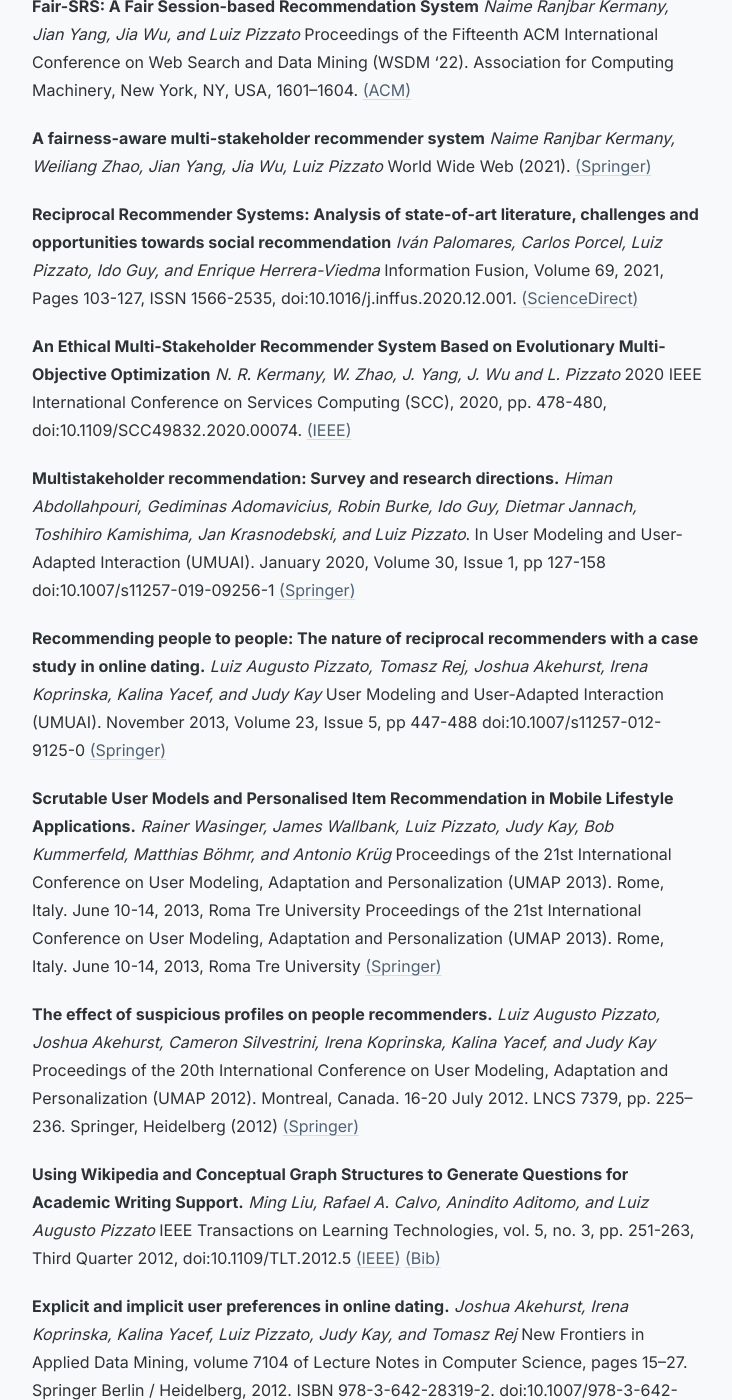
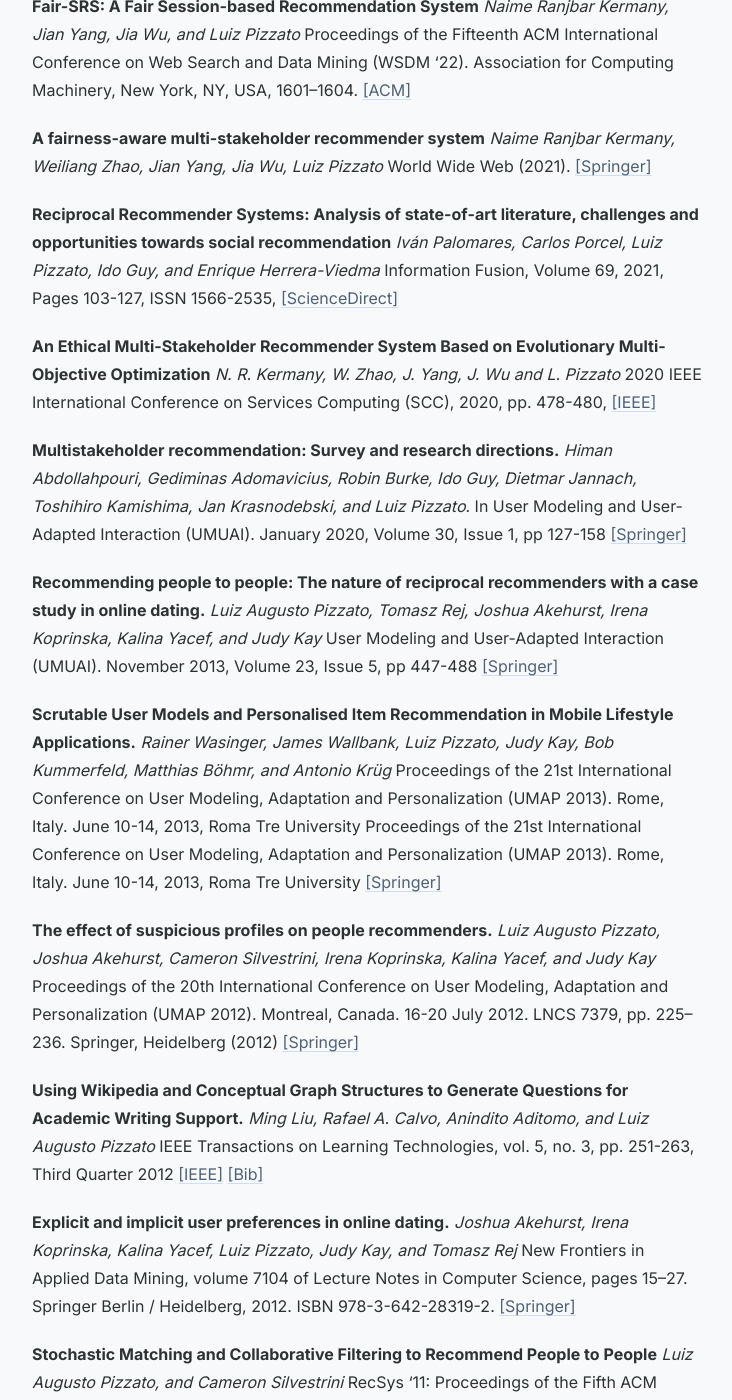
Before and after one commit to pizzato/pizzato.github.io, a Jekyll site: the page built from publications/index.markdown, in a window 1280 px wide and 1400 px high, scrolled down 3372 px. Shown: the whole window, without its empty margins (272-1004 px from the left). Built offline with Jekyll 4.4.1, drawn with Linux system fonts in a browser that asks for light colours; some of the changed text lies outside the part shown.

Commit message:
fix: change all link labels from (Round) to [Square] brackets; remove bare doi: text
Co-Authored-By: Claude Sonnet 4.5 <noreply@anthropic.com>

```diff
--- a/publications/index.markdown
+++ b/publications/index.markdown
@@ -39,19 +39,19 @@ I have published over 50 publications with over 1,600 citations (h-index 19). Fo
 Inventors: _Dan Jermyn, Luiz Pizzato, Anna Leontjeva, Kaavya Sriskandaraja, Sandeepa Kannangara, Jack Elliott_
 Applicant: _Commonwealth Bank of Australia_
 Provisional Australian Patent Filled on 27 June 2024
-[(IP Australia)](https://ipsearch.ipaustralia.gov.au/patents/2024901967) [(Google Patents)](https://patents.google.com/patent/AU2024901967)
+[[IP Australia]](https://ipsearch.ipaustralia.gov.au/patents/2024901967) [[Google Patents]](https://patents.google.com/patent/AU2024901967)
 
 **A vector embedder for non-natural language data**
 Inventors: _Dan Jermyn, Luiz Pizzato, Anna Leontjeva, Naomi Ranjbar Kermany, Patrick Songco, Jack Elliott_
 Applicant: _Commonwealth Bank of Australia_
 Australian Patent Filled on 28 Mar 2024
-[(IP Australia)](https://ipsearch.ipaustralia.gov.au/patents/2024202048)
+[[IP Australia]](https://ipsearch.ipaustralia.gov.au/patents/2024202048)
 
 **Cryptographic datashare control for blockchain**
 Inventors: _David Treat, John Velissarios, Teresa Tung, Luiz Pizzato, Deborah Garand, Atieh Ranjbar Kermany, Chia Jung Chang, and Arjun Sitaraman Krishnan_.
 Applicant: _Accenture Global Solutions Limited_
 United States Patent No 10,721,217. 21 July 2020
-[(Google Patents)](https://patents.google.com/patent/US10721217)
+[[Google Patents]](https://patents.google.com/patent/US10721217)
 
 
 ## Edited
@@ -60,13 +60,13 @@ United States Patent No 10,721,217. 21 July 2020
 **RecSys '23: Proceedings of the 17th ACM Conference on Recommender Systems**
 Editors: _Jie Zhang, Li Chen, Shlomo Berkovsky, Min Zhang, Tommaso di Noia, Justin Basilico, Luiz Pizzato, Yang Song_
 Singapore, September 18-22, 2023. ISBN: 979-8-4007-0241-9
-[(ACM)](https://dl.acm.org/doi/proceedings/10.1145/3604915)
+[[ACM]](https://dl.acm.org/doi/proceedings/10.1145/3604915)
 
 
 **Proceedings of the Second Workshop on Community Mining and People Recommenders**
 Edited by: _Jaakko Hollmén, Panagiotis Papapetrou and Luiz Augusto Pizzato_
 ECML/PKDD 2012, Bristol, UK, September 28, 2012
-[(Web)](https://research.ics.aalto.fi/events/commper2012/index.html) [(PDF)](https://research.ics.aalto.fi/events/commper2012/COMMPER2012.pdf)
+[[Web]](https://research.ics.aalto.fi/events/commper2012/index.html) [[PDF]](https://research.ics.aalto.fi/events/commper2012/COMMPER2012.pdf)
 
 
 
@@ -74,7 +74,7 @@ ECML/PKDD 2012, Bristol, UK, September 28, 2012
 **Proceedings of the 1st International Workshop on TV and multimedia personalization (TVM²P 2012)**
 Edited by: _Shlomo Berkovsky and Luiz Pizzato_
 UMAP 2012, Montreal, Canada, July 16, 2012
-[(CEUR-WS)](http://ceur-ws.org/Vol-872/#tvm2p2012)
+[[CEUR-WS]](http://ceur-ws.org/Vol-872/#tvm2p2012)
 
 
 
@@ -82,7 +82,7 @@ UMAP 2012, Montreal, Canada, July 16, 2012
 **Proceedings of the First Workshop on Community Mining and People Recommenders**
 Edited by: _Panagiotis Papapetrou, Luiz Augusto Pizzato, Aristides Gioni, Xiongcai Cai_
 IEEE ICDM 2011, Vancouver, Canada, 2011
-[(IEEE)](http://doi.ieeecomputersociety.org/10.1109/ICDMW.2011.192) [(Bib)](http://www.computer.org/plugins/dl/citation/abs/bibtex/description/doi/10.1109/ICDMW.2011.192.bib)
+[[IEEE]](http://doi.ieeecomputersociety.org/10.1109/ICDMW.2011.192) [[Bib]](http://www.computer.org/plugins/dl/citation/abs/bibtex/description/doi/10.1109/ICDMW.2011.192.bib)
 
 
 
@@ -90,7 +90,7 @@ IEEE ICDM 2011, Vancouver, Canada, 2011
 **Proceedings of the Australasian Language Technology Association Workshop 2009**
 Edited by: _Luiz Pizzato and Rolf Schwitter_
 Sydney, Australia, 2009
-[(ACL Anthology)](https://aclanthology.org/volumes/U09-1/) [(PDF)](https://aclanthology.org/U09-1.pdf)
+[[ACL Anthology]](https://aclanthology.org/volumes/U09-1/) [[PDF]](https://aclanthology.org/U09-1.pdf)
 
 
 
@@ -105,77 +105,77 @@ Sydney, Australia, 2009
 _Arshnoor Kaur, Amanda Aird, Harris Borman, Andrea Nicastro, Anna Leontjeva, Luiz Pizzato, and Dan Jermyn_
 Proceedings of the 33rd ACM Conference on User Modeling, Adaptation and Personalization (UMAP ‘25).
 Association for Computing Machinery, New York, NY, USA, 185–193.
-[(ACM)](https://doi.org/10.1145/3699682.3728339) 🏆 [Best Paper Award](https://um.org/awards/best-paper-awards)
+[[ACM]](https://doi.org/10.1145/3699682.3728339) 🏆 [Best Paper Award](https://um.org/awards/best-paper-awards)
 
 
 **FeatureCuts: Feature Selection for Large Data by Optimizing the Cutoff**
 _Andy Hu, Devika Prasad, Luiz Pizzato, Nicholas Foord, Arman Abrahamyan, Anna Leontjeva, Cooper Doyle, Dan Jermyn_
 2025 IEEE International Conference on Big Data (IEEE BigData), 2025, pp. 2308–2319.
-[(PDF)](https://arxiv.org/pdf/2508.00954) [(arXiv)](https://arxiv.org/abs/2508.00954)
+[[PDF]](https://arxiv.org/pdf/2508.00954) [[arXiv]](https://arxiv.org/abs/2508.00954)
 
 
 **A Robust and Efficient Pipeline for Enterprise-Level Large-Scale Entity Resolution**
 _Sandeepa Kannangara, Arman Abrahamyan, Daniel Elias, Thomas Kilby, Nadav Dar, Luiz Pizzato, Anna Leontjeva, Dan Jermyn_
 2025 IEEE International Conference on Big Data (IEEE BigData), 2025, pp. 2359–2368.
-[(PDF)](https://arxiv.org/pdf/2508.03767) [(arXiv)](https://arxiv.org/abs/2508.03767)
+[[PDF]](https://arxiv.org/pdf/2508.03767) [[arXiv]](https://arxiv.org/abs/2508.03767)
 
 
 **Do LLM Personas Dream of Bull Markets? Comparing Human and AI Investment Strategies Through the Lens of the Five-Factor Model**
 _H Borman, A Leontjeva, L Pizzato, MK Jiang, D Jermyn_
 NeurIPS 2024 Workshop Open-World Agents
-[(PDF)](https://arxiv.org/pdf/2411.05801) [(arXiv)](https://arxiv.org/abs/2411.05801) [(OpenReview)](https://openreview.net/pdf?id=b2lFzaGlan)
+[[PDF]](https://arxiv.org/pdf/2411.05801) [[arXiv]](https://arxiv.org/abs/2411.05801) [[OpenReview]](https://openreview.net/pdf?id=b2lFzaGlan)
 
 
 **PD-SRS: Personalized Diversity for a Fair Session-Based Recommendation System**
 _Naime Ranjbar Kermany, Luiz Pizzato, Jian Yang, Shan Xue, Jia Wu_
 Service-Oriented Computing. ICSOC 2022. Lecture Notes in Computer Science, vol 13740. Springer, Cham.
-[(Springer)](https://doi.org/10.1007/978-3-031-20984-0_23)
+[[Springer]](https://doi.org/10.1007/978-3-031-20984-0_23)
 
 
 
 **A Multi-Stakeholder Recommender System for Rewards Recommendations**
 _Naime Ranjbar Kermany, Luiz Pizzato, Thireindar Min, Callum Scott, and Anna Leontjeva_
 Proceedings of the 16th ACM Conference on Recommender Systems (RecSys '22). Association for Computing Machinery, New York, NY, USA, 484–487.
-[(ACM)](https://dl.acm.org/doi/10.1145/3523227.3547388)
+[[ACM]](https://dl.acm.org/doi/10.1145/3523227.3547388)
 
 
 **Fair-SRS: A Fair Session-based Recommendation System**
 _Naime Ranjbar Kermany, Jian Yang, Jia Wu, and Luiz Pizzato_
 Proceedings of the Fifteenth ACM International Conference on Web Search and Data Mining (WSDM '22). Association for Computing Machinery, New York, NY, USA, 1601–1604.
-[(ACM)](https://dl.acm.org/doi/10.1145/3488560.3502191)
+[[ACM]](https://dl.acm.org/doi/10.1145/3488560.3502191)
 
 
 **A fairness-aware multi-stakeholder recommender system**
 _Naime Ranjbar Kermany, Weiliang Zhao, Jian Yang, Jia Wu, Luiz Pizzato_
 World Wide Web (2021).
-[(Springer)](https://link.springer.com/article/10.1007/s11280-021-00946-8)
+[[Springer]](https://link.springer.com/article/10.1007/s11280-021-00946-8)
 
 
 
 **Reciprocal Recommender Systems: Analysis of state-of-art literature, challenges and opportunities towards social recommendation**
 _Iván Palomares, Carlos Porcel, Luiz Pizzato, Ido Guy, and Enrique Herrera-Viedma_
-Information Fusion, Volume 69, 2021, Pages 103-127, ISSN 1566-2535, doi:10.1016/j.inffus.2020.12.001.
-[(ScienceDirect)](https://www.sciencedirect.com/science/article/pii/S1566253520304267)
+Information Fusion, Volume 69, 2021, Pages 103-127, ISSN 1566-2535,
+[[ScienceDirect]](https://www.sciencedirect.com/science/article/pii/S1566253520304267)
 
 
 
 **An Ethical Multi-Stakeholder Recommender System Based on Evolutionary Multi-Objective Optimization**
 _N. R. Kermany, W. Zhao, J. Yang, J. Wu and L. Pizzato_
-2020 IEEE International Conference on Services Computing (SCC), 2020, pp. 478-480, doi:10.1109/SCC49832.2020.00074.
-[(IEEE)](https://ieeexplore.ieee.org/abstract/document/9284606)
+2020 IEEE International Conference on Services Computing (SCC), 2020, pp. 478-480,
+[[IEEE]](https://ieeexplore.ieee.org/abstract/document/9284606)
 
 
 
 **Multistakeholder recommendation: Survey and research directions.**
 _Himan Abdollahpouri, Gediminas Adomavicius, Robin Burke, Ido Guy, Dietmar Jannach, Toshihiro Kamishima, Jan Krasnodebski, and Luiz Pizzato_.
-In User Modeling and User-Adapted Interaction (UMUAI). January 2020, Volume 30, Issue 1, pp 127-158 doi:10.1007/s11257-019-09256-1 [(Springer)](https://doi.org/10.1007/s11257-019-09256-1)
+In User Modeling and User-Adapted Interaction (UMUAI). January 2020, Volume 30, Issue 1, pp 127-158 [[Springer]](https://doi.org/10.1007/s11257-019-09256-1)
 
 
 
 **Recommending people to people: The nature of reciprocal recommenders with a case study in online dating.**
 _Luiz Augusto Pizzato, Tomasz Rej, Joshua Akehurst, Irena Koprinska, Kalina Yacef, and Judy Kay_
-User Modeling and User-Adapted Interaction (UMUAI). November 2013, Volume 23, Issue 5, pp 447-488 doi:10.1007/s11257-012-9125-0
-[(Springer)](http://dx.doi.org/10.1007/s11257-012-9125-0)
+User Modeling and User-Adapted Interaction (UMUAI). November 2013, Volume 23, Issue 5, pp 447-488
+[[Springer]](http://dx.doi.org/10.1007/s11257-012-9125-0)
 
 
 
@@ -184,29 +184,29 @@ User Modeling and User-Adapted Interaction (UMUAI). November 2013, Volume 23, Is
 _Rainer Wasinger, James Wallbank, Luiz Pizzato, Judy Kay, Bob Kummerfeld, Matthias Böhmr, and Antonio Krüg_
 Proceedings of the 21st International Conference on User Modeling, Adaptation and Personalization (UMAP 2013). Rome, Italy. June 10-14, 2013, Roma Tre University
 Proceedings of the 21st International Conference on User Modeling, Adaptation and Personalization (UMAP 2013). Rome, Italy. June 10-14, 2013, Roma Tre University
-[(Springer)](http://dx.doi.org/10.1007/978-3-642-38844-6_7)
+[[Springer]](http://dx.doi.org/10.1007/978-3-642-38844-6_7)
 
 
 **The effect of suspicious profiles on people recommenders.**
 _Luiz Augusto Pizzato, Joshua Akehurst, Cameron Silvestrini, Irena Koprinska, Kalina Yacef, and Judy Kay_
 Proceedings of the 20th International Conference on User Modeling, Adaptation and Personalization (UMAP 2012). Montreal, Canada. 16-20 July 2012. LNCS 7379, pp. 225--236. Springer, Heidelberg (2012)
-[(Springer)](http://dx.doi.org/10.1007/978-3-642-31454-4_19)
+[[Springer]](http://dx.doi.org/10.1007/978-3-642-31454-4_19)
 
 
 
 
 **Using Wikipedia and Conceptual Graph Structures to Generate Questions for Academic Writing Support.**
 _Ming Liu, Rafael A. Calvo, Anindito Aditomo, and Luiz Augusto Pizzato_
-IEEE Transactions on Learning Technologies, vol. 5, no. 3, pp. 251-263, Third Quarter 2012, doi:10.1109/TLT.2012.5
-[(IEEE)](http://doi.ieeecomputersociety.org/10.1109/TLT.2012.5) [(Bib)](http://www.computer.org/plugins/dl/citation/abs/bibtex/description/doi/10.1109/TLT.2012.5.bib)
+IEEE Transactions on Learning Technologies, vol. 5, no. 3, pp. 251-263, Third Quarter 2012
+[[IEEE]](http://doi.ieeecomputersociety.org/10.1109/TLT.2012.5) [[Bib]](http://www.computer.org/plugins/dl/citation/abs/bibtex/description/doi/10.1109/TLT.2012.5.bib)
 
 
 
 
 **Explicit and implicit user preferences in online dating.**
 _Joshua Akehurst, Irena Koprinska, Kalina Yacef, Luiz Pizzato, Judy Kay, and Tomasz Rej_
-New Frontiers in Applied Data Mining, volume 7104 of Lecture Notes in Computer Science, pages 15–27. Springer Berlin / Heidelberg, 2012. ISBN 978-3-642-28319-2. doi:10.1007/978-3-642-28320-8_2.
-[(Springer)](http://dx.doi.org/10.1007/978-3-642-28320-8_2)
+New Frontiers in Applied Data Mining, volume 7104 of Lecture Notes in Computer Science, pages 15–27. Springer Berlin / Heidelberg, 2012. ISBN 978-3-642-28319-2.
+[[Springer]](http://dx.doi.org/10.1007/978-3-642-28320-8_2)
 
 
 
@@ -214,7 +214,7 @@ New Frontiers in Applied Data Mining, volume 7104 of Lecture Notes in Computer S
 **Stochastic Matching and Collaborative Filtering to Recommend People to People**
 _Luiz Augusto Pizzato, and Cameron Silvestrini_
 RecSys '11: Proceedings of the Fifth ACM Conference on Recommender Systems. Chicago, 23-27 October 2011
-[(ACM)](https://doi.org/10.1145/2043932.2043998)
+[[ACM]](https://doi.org/10.1145/2043932.2043998)
 
 
 
@@ -222,7 +222,7 @@ RecSys '11: Proceedings of the Fifth ACM Conference on Recommender Systems. Chic
 **CCR - A Content-Collaborative Reciprocal Recommender for Online Dating**
 _Joshua Akehurst, Irena Koprinska, Kalina Yacef, Luiz Pizzato, Judy Kay, and Tomasz Rej_
 Proceedings of the 22nd International Joint Conference on Artificial Intelligence (IJCAI 2011). Barcelona, Spain. 16-22 July 2011
-[(IJCAI)](http://ijcai.org/papers11/Papers/IJCAI11-367.pdf)
+[[IJCAI]](http://ijcai.org/papers11/Papers/IJCAI11-367.pdf)
 
 
 
@@ -230,7 +230,7 @@ Proceedings of the 22nd International Joint Conference on Artificial Intelligenc
 **Finding someone you will like and who won't reject you.**
 _Luiz Pizzato, Tomasz Rej, Kalina Yacef, Irena Koprinska and Judy Kay_
 Proceedings of the 19th International Conference on User Modeling, Adaptation and Personalization (UMAP 2011). Girona, Spain. 11-15 July 2011. LNCS 6787, pp. 269--280. Springer, Heidelberg (2012)
-[(Springer)](http://dx.doi.org/10.1007/978-3-642-22362-4_23)
+[[Springer]](http://dx.doi.org/10.1007/978-3-642-22362-4_23)
 
 
 
@@ -239,14 +239,14 @@ Proceedings of the 19th International Conference on User Modeling, Adaptation an
 _Luiz Pizzato, Thomas Chung, Tomasz Rej, Kalina Yacef, Irena Koprinska and Judy Kay_
 Proceedings of the Workshop on Preference Learning (PL-10) at the European Conference on Machine Learning and Principles and Practice of Knowledge Discovery in Databases (ECML PKDD). Barcelona, Spain. 24 September 2010
 Proceedings of the Workshop on Preference Learning (PL-10) at the European Conference on Machine Learning and Principles and Practice of Knowledge Discovery in Databases (ECML PKDD). Barcelona, Spain. 24 September 2010
-[(Workshop)](https://web.archive.org/web/20151130092112/https://www.ke.tu-darmstadt.de/events/PL-10/) [(PDF)]({{ site.url }}/assets/pdf/papers/ECML-PKDD-PL-10-8-Pizzato.pdf)
+[[Workshop]](https://web.archive.org/web/20151130092112/https://www.ke.tu-darmstadt.de/events/PL-10/) [[PDF]]({{ site.url }}/assets/pdf/papers/ECML-PKDD-PL-10-8-Pizzato.pdf)
 
 
 
 **RECON: A Reciprocal Recommender for Online Dating.**
 _Luiz Pizzato, Tomek Rej, Thomas Chung, Irena Koprinska and Judy Kay_
 RecSys '10: Proceedings of the Fourth ACM Conference on Recommender Systems. Barcelona, 26-30 September 2010
-[(ACM)](https://doi.org/10.1145/1864708.1864747)
+[[ACM]](https://doi.org/10.1145/1864708.1864747)
 
 
 
@@ -254,7 +254,7 @@ RecSys '10: Proceedings of the Fourth ACM Conference on Recommender Systems. Bar
 **Reciprocal Recommender System for Online Dating**
 _Luiz Pizzato, Tomek Rej, Thomas Chung, Irena Koprinska and Judy Kay_
 RecSys '10 (demonstration session): Proceedings of the Fourth ACM Conference on Recommender Systems. Barcelona, 26-30 September 2010
-[(ACM)](https://dl.acm.org/doi/10.1145/1864708.1864787)
+[[ACM]](https://dl.acm.org/doi/10.1145/1864708.1864787)
 
 
 
@@ -263,14 +263,14 @@ RecSys '10 (demonstration session): Proceedings of the Fourth ACM Conference on
 _Luiz Pizzato, Tomek Rej, Thomas Chung, Kalina Yacef, Irena Koprinska and Judy Kay_
 Proceedings of the Workshop on Intelligent Techniques for Web Personalization & Recommender Systems (ITWP'10) at User Modeling, Adaptation and Personalization (UMAP 2010), Big Island of Hawaii. 2010.
 Proceedings of the Workshop on Intelligent Techniques for Web Personalization & Recommender Systems (ITWP'10) at User Modeling, Adaptation and Personalization (UMAP 2010), Big Island of Hawaii. 2010.
-[(Workshop)](https://web.archive.org/web/20120328082339/http://ls13-www.cs.uni-dortmund.de/homepage/ITWP2010/index.shtml) [(PDF)]({{ site.url }}/assets/pdf/papers/UMAP2010-ITWP-Pizzato-ReciprocalRecommender.pdf)
+[[Workshop]](https://web.archive.org/web/20120328082339/http://ls13-www.cs.uni-dortmund.de/homepage/ITWP2010/index.shtml) [[PDF]]({{ site.url }}/assets/pdf/papers/UMAP2010-ITWP-Pizzato-ReciprocalRecommender.pdf)
 
 
 
 **Indexing on Semantic Roles for Question Answering.**
 _Luiz Pizzato and Diego Molla_
 Proceedings of the Coling 2008 Workshop Information Retrieval for Question Answering (IR4QA-08). Manchester, August, 2008
-[(ACL)](https://aclanthology.org/W08-1810/) [(PDF)](https://aclanthology.org/W08-1810.pdf)
+[[ACL]](https://aclanthology.org/W08-1810/) [[PDF]](https://aclanthology.org/W08-1810.pdf)
 
 
 
@@ -278,7 +278,7 @@ Proceedings of the Coling 2008 Workshop Information Retrieval for Question Answe
 **Question Prediction Language Model.**
 _Luiz Pizzato and Diego Molla_
 Proceedings Australasian Language Technology Workshop 2007, Melbourne, December 2007.
-[(ACL)](https://aclanthology.org/U07-1014/) [(PDF)](https://aclanthology.org/U07-1014.pdf)
+[[ACL]](https://aclanthology.org/U07-1014/) [[PDF]](https://aclanthology.org/U07-1014.pdf)
 
 
 
@@ -294,7 +294,7 @@ The Fifteenth Text REtrieval Conference (TREC 2006)
 **Pseudo Relevance Feedback Using Named Entities for Question Answering.**
 _Luiz Pizzato, Diego Molla and Cecile Paris_
 In Proceedings of the Australasian Language Technology Workshop 2006. Sydney University, November 2006.
-[(PDF)](https://aclanthology.org/U06-1012.pdf)
+[[PDF]](https://aclanthology.org/U06-1012.pdf)
 
 
 
@@ -302,7 +302,7 @@ In Proceedings of the Australasian Language Technology Workshop 2006. Sydney Uni
 **Extracting Exact Answers using a Meta Question Answering System.**
 _Luiz Pizzato and Diego Molla_
 Proceedings of the Australasian Language Technology Workshop 2005. The University of Sydney, Australia, December 10-11, 2005
-[(PDF)](https://aclanthology.org/U05-1014.pdf)
+[[PDF]](https://aclanthology.org/U05-1014.pdf)
 
 
 
@@ -310,7 +310,7 @@ Proceedings of the Australasian Language Technology Workshop 2005. The Universit
 **Classifying Sentences using Induced Structure.**
 _Menno van Zaanen, Luiz Pizzato and Diego Molla_
 Proceedings of the Twelfth Symposium on String Processing and Information Retrieval (SPIRE-2005). Buenos Aires, Argentina, 2-4 November 2005.
-[(Springer)](http://dx.doi.org/10.1007/11575832_15)
+[[Springer]](http://dx.doi.org/10.1007/11575832_15)
 
 
 
@@ -325,7 +325,7 @@ Proceedings of the Nineteenth International Joint Conference on Artificial Intel
 **Using a Trie-based Structure for Question Analysis.**
 _Luiz Pizzato_
 Proceedings of the Australasian Language Technology Workshop 2004. Macquarie University, Sydney, Australia, December 8, 2004. pp. 25-31. Published by ASSTA.
-[(PDF)](https://aclanthology.org/U04-1005.pdf)
+[[PDF]](https://aclanthology.org/U04-1005.pdf)
 
 
 
@@ -340,14 +340,14 @@ Presented at the 2004 IEEE/WIC/ACM International Conference on Web Intelligence
 **Evaluation of a Thesaurus-Based Query Expansion Technique.**
 _Luiz Pizzato and Vera Lúcia Strube de Lima_
 Proceedings of the 6th Workshop on Computational Processing of the Portuguese Language - Written and Spoken. Lecture Notes in Computer Science. Universidade do Algarve-FCHS, Faro, Portugal. June 26-27, 2003. Springer-Verlag, 2003.
-[(Springer)](http://dx.doi.org/10.1007/3-540-45011-4_39)
+[[Springer]](http://dx.doi.org/10.1007/3-540-45011-4_39)
 
 
 
 **Query Expansion Based on Thesaurus Relations: Evaluation over Internet.**
 _Luiz Pizzato and Vera Lúcia Strube de Lima_
 Computational Linguistics and Intelligent Text Processing, Lecture Notes in Computer Science. Vol. 2588. ISBN 3-540-00532-3. Springer-Verlag, 2003. pp, 553-556.
-[(Springer)](http://dx.doi.org/10.1007/3-540-36456-0_59)
+[[Springer]](http://dx.doi.org/10.1007/3-540-36456-0_59)
 
 
 
@@ -396,19 +396,19 @@ Supervised Profa. Vera Lúcia Strube de Lima Defended on: 8th January 2003 Exami
 
 **ConCISE: A Reference-Free Conciseness Evaluation Metric for LLM-Generated Answers**
 _Seyed Mohssen Ghafari, Ronny Kol, Juan C. Quiroz, Nella Luan, Monika Patial, Chanaka Rupasinghe, Herman Wandabwa, Luiz Pizzato_
-arXiv preprint. November 2025. [(PDF)](https://arxiv.org/pdf/2511.16846) [(arXiv)](https://arxiv.org/abs/2511.16846)
+arXiv preprint. November 2025. [[PDF]](https://arxiv.org/pdf/2511.16846) [[arXiv]](https://arxiv.org/abs/2511.16846)
 
 
 **Detection of Abuse in Financial Transaction Descriptions Using Machine Learning.**
 _Anna Leontjeva and Genevieve Richards and Kaavya Sriskandaraja and Jessica Perchman and Luiz Pizzato_
-arXiv e-prints. March 2023. [(PDF)](https://arxiv.org/pdf/2303.08016) [(arXiv)](https://arxiv.org/abs/2303.08016)
+arXiv e-prints. March 2023. [[PDF]](https://arxiv.org/pdf/2303.08016) [[arXiv]](https://arxiv.org/abs/2303.08016)
 
 
 **Reciprocal Recommender Systems: Analysis of State-of-Art Literature, Challenges and Opportunities towards Social Recommendation**
 _Ivan Palomares and Carlos Porcel and Luiz Pizzato and Ido Guy and Enrique Herrera-Viedma_
-arXiv e-prints. Jul 2020. [(PDF)](https://arxiv.org/pdf/2007.16120v2) [(arXiv)](https://arxiv.org/abs/2007.16120)
+arXiv e-prints. Jul 2020. [[PDF]](https://arxiv.org/pdf/2007.16120v2) [[arXiv]](https://arxiv.org/abs/2007.16120)
 
 
 **Beyond Personalization: Research Directions in Multistakeholder Recommendation.**
 _Himan Abdollahpouri, Gediminas Adomavicius, Robin Burke, Ido Guy, Dietmar Jannach, Toshihiro Kamishima, Jan Krasnodebski, and Luiz Pizzato_.
-arXiv e-prints. May 2019. [(PDF)](https://arxiv.org/pdf/1905.01986) [(arXiv)](https://arxiv.org/abs/1905.01986)
+arXiv e-prints. May 2019. [[PDF]](https://arxiv.org/pdf/1905.01986) [[arXiv]](https://arxiv.org/abs/1905.01986)
```
